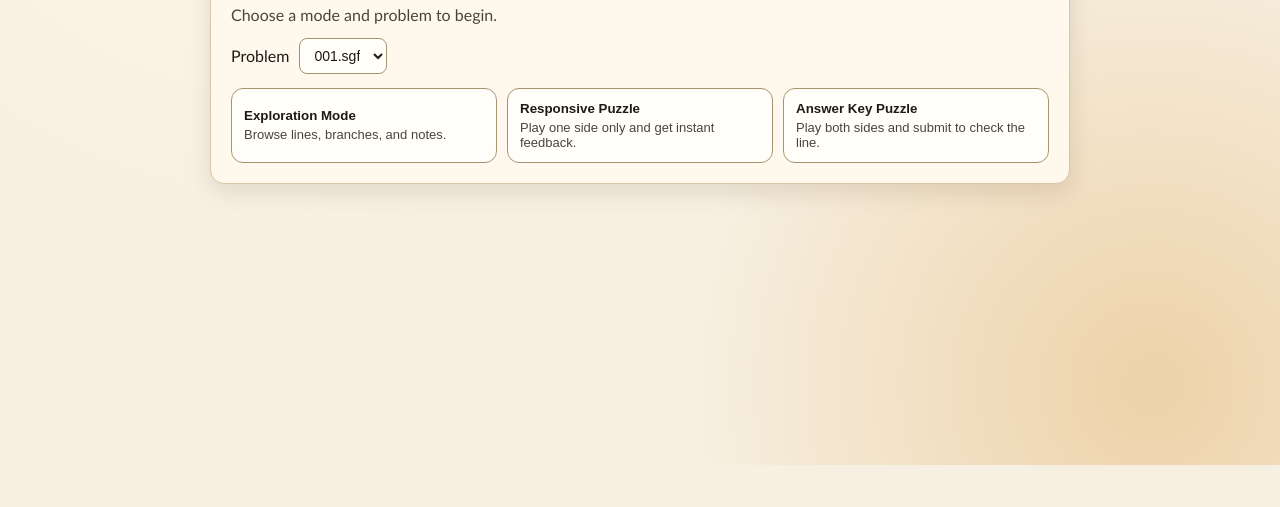
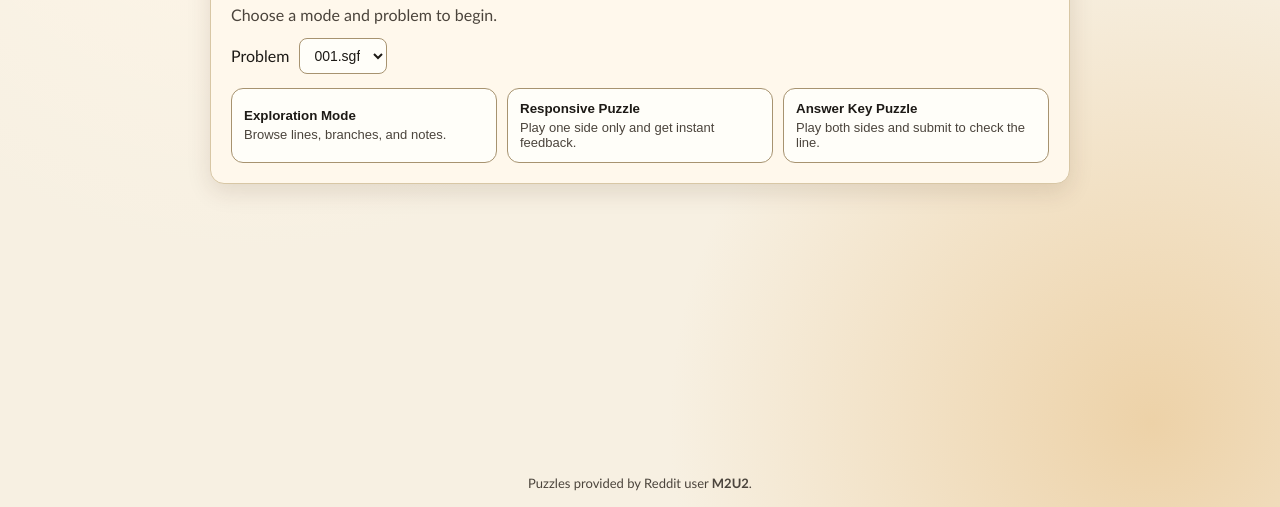
Before and after one commit to bluemoon012905/100endgamebyM2U2, a plain HTML site: page index.html in a window 1280 px wide. Shown: the part 335-842 px from the top of the page. Before the commit the page ends 800 px from the top, so only its background shows below. Drawn offline with Linux system fonts and the light colour scheme.

Commit message:
credit added

```diff
--- a/index.html
+++ b/index.html
@@ -75,6 +75,10 @@
     </aside>
   </main>
 
+  <footer class="site-credit">
+    Puzzles provided by Reddit user <strong>M2U2</strong>.
+  </footer>
+
   <script src="app.js"></script>
 </body>
 </html>
--- a/style.css
+++ b/style.css
@@ -277,3 +277,10 @@ body {
     grid-template-columns: 1fr;
   }
 }
+
+.site-credit {
+  text-align: center;
+  padding: 10px 16px 16px;
+  font-size: 13px;
+  color: #4b443c;
+}
```
Also changed, not shown: 1 other file.
